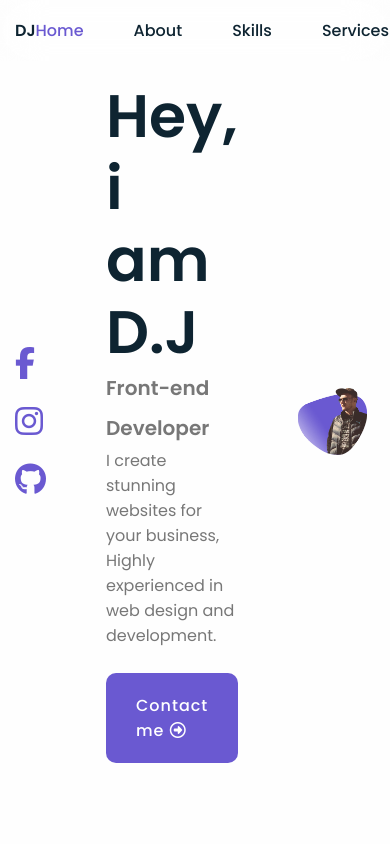
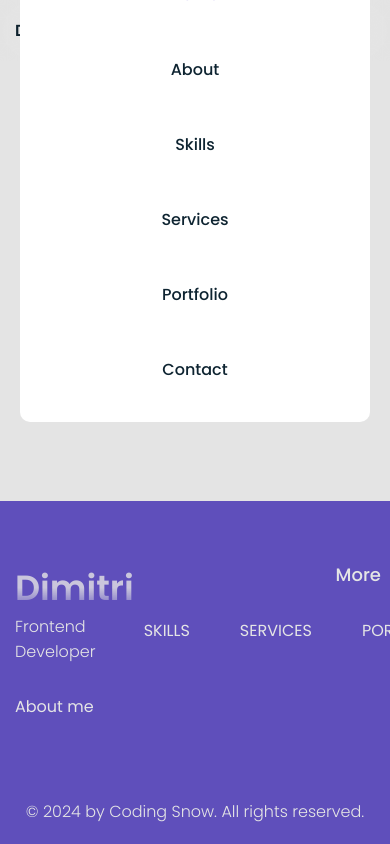
Before and after one commit to iScreAmn/site-portfolio, a plain HTML site: page index.html in a window 390 px wide. Shown: the top 844 px of the page. Drawn offline with nearby package versions, Linux system fonts and the light colour scheme.

Commit message:
Start implementing responsive design

```diff
--- a/css/main.css
+++ b/css/main.css
@@ -150,6 +150,10 @@ img {
     opacity: 1;
     visibility: visible;
     right: 20px;
+}
+
+main {
+    flex: 1;
 }
 
 /* HEADER */
@@ -1190,5 +1194,37 @@ img {
     margin-top: 80px;
     text-align: center;
     padding: 0 15px;
+}
 
+/* Media Query max-width 980px */
+
+@media (max-width: 980px) {
+    .nav {
+        position: fixed;
+        width: 100%;
+        height: 100vh;
+        top: 0;
+        left: 0;
+        align-items: center;
+        background: var(--bg-transparent-color-01);
+        visibility: visible;
+        opacity: 1;
+        z-index: 11;
+        transition: .3s linear;
+    }
+    .nav-menu {
+        position: relative;
+        flex-direction: column;
+        max-width: 600px;
+        width: 100%;
+        margin: 20px;
+        padding: 40px;
+        background: var(--modal-bg-color);
+        border-radius: 10px;
+        transform: translateY(-50%);
+        transition: .3s linear;
+    }
+    .nav-menu li {
+        text-align: center;
+    }
 }
--- a/index.html
+++ b/index.html
@@ -38,7 +38,7 @@
    </header>
    <main>
      <!-- HOME SECTION -->
-     <section class="home" id="home">
+     <!-- <section class="home" id="home">
         <div class="container home__wrapper">
             <div class="media-icons">
                 <a href="https://www.facebook.com/jmukhadze.dimitri/" target="_blank">
@@ -69,8 +69,9 @@
             <i class="fa-solid fa-arrow-down"></i>
         </a>
      </section>
+      -->
      <!-- ABOUT SECTION -->
-     <section class="about section" id="about">
+     <!-- <section class="about section" id="about">
         <div class="container flex-center">
             <h2 class="inner-title">About me</h2>
             <h3 class="inner-subtitle">About me</h3>
@@ -109,8 +110,9 @@
             </div>
         </div>
      </section>
+      -->
      <!-- SKILLS SECTION -->
-     <section class="skills section" id="skills">
+     <!-- <section class="skills section" id="skills">
         <div class="container flex-center">
             <h2 class="inner-title">Skills</h2>
             <h3 class="inner-subtitle">Skills</h3>
@@ -237,8 +239,9 @@
             </div>
         </div>
      </section>
+      -->
      <!-- SERVICES SECTION -->
-     <section class="services section" id="services">
+     <!-- <section class="services section" id="services">
         <div class="container flex-center">
             <h2 class="inner-title">Services</h2>
             <h3 class="inner-subtitle">Services</h3>
@@ -389,8 +392,9 @@
             </div>
         </div>
      </section>
+      -->
      <!-- PORTFOLIO SECTION -->
-     <section class="services section" id="portfolio">
+     <!-- <section class="services section" id="portfolio">
         <div class="container flex-center">
             <h2 class="inner-title">Portfolio</h2>
             <h3 class="inner-subtitle">Portfolio</h3>
@@ -506,8 +510,9 @@
             </div>
         </div>
      </section>
+      -->
      <!-- CLIENTS -->
-     <section class="section our-client" id="our-client">
+     <!-- <section class="section our-client" id="our-client">
         <div class="container flex-center">
             <h2 class="inner-title">Our clients</h2>
             <h3 class="inner-subtitle">Our clients</h3>
@@ -555,9 +560,9 @@
                   </div>
             </div>
         </div>
-      </section>
+    </section> -->
      <!-- GET IN TOUCH BLOCK -->
-     <div class="get-in-touch sub-section">
+     <!-- <div class="get-in-touch sub-section">
         <div class="container flex-center">
             <div class="contact-card">
                 <div class="title">
@@ -572,8 +577,9 @@
             </div>
         </div>
      </div>
+      -->
      <!-- CONTACT -->
-     <section class="contact section" id="contact">
+     <!-- <section class="contact section" id="contact">
         <div class="container flex-center">
             <h2 class="inner-title">Contact me</h2>
             <h3 class="inner-subtitle">Contact me</h3>
@@ -616,6 +622,7 @@
             </div>
         </div>
      </section>
+      -->
    </main>
      <!-- FOOTER -->
    <footer class="footer">
--- a/js/main.js
+++ b/js/main.js
@@ -106,6 +106,6 @@ const swiper = new Swiper(".client-swiper", {
   },
   navigation: {
     nextEl: ".swiper-button-next",
-    prevEl: ".swiper-button-prev",
+    prevEl: ".swiper-button-prev"
   },
 });
```
